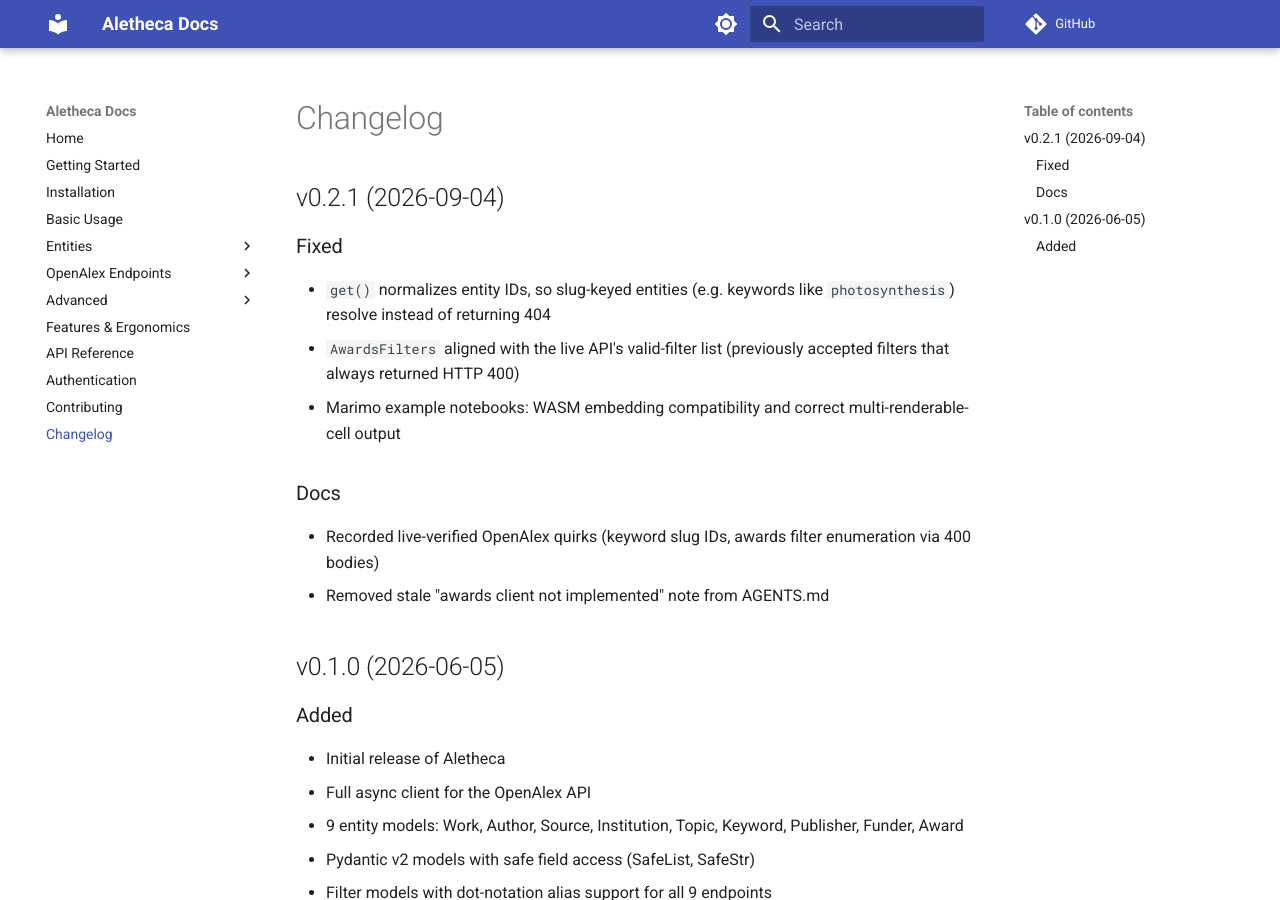
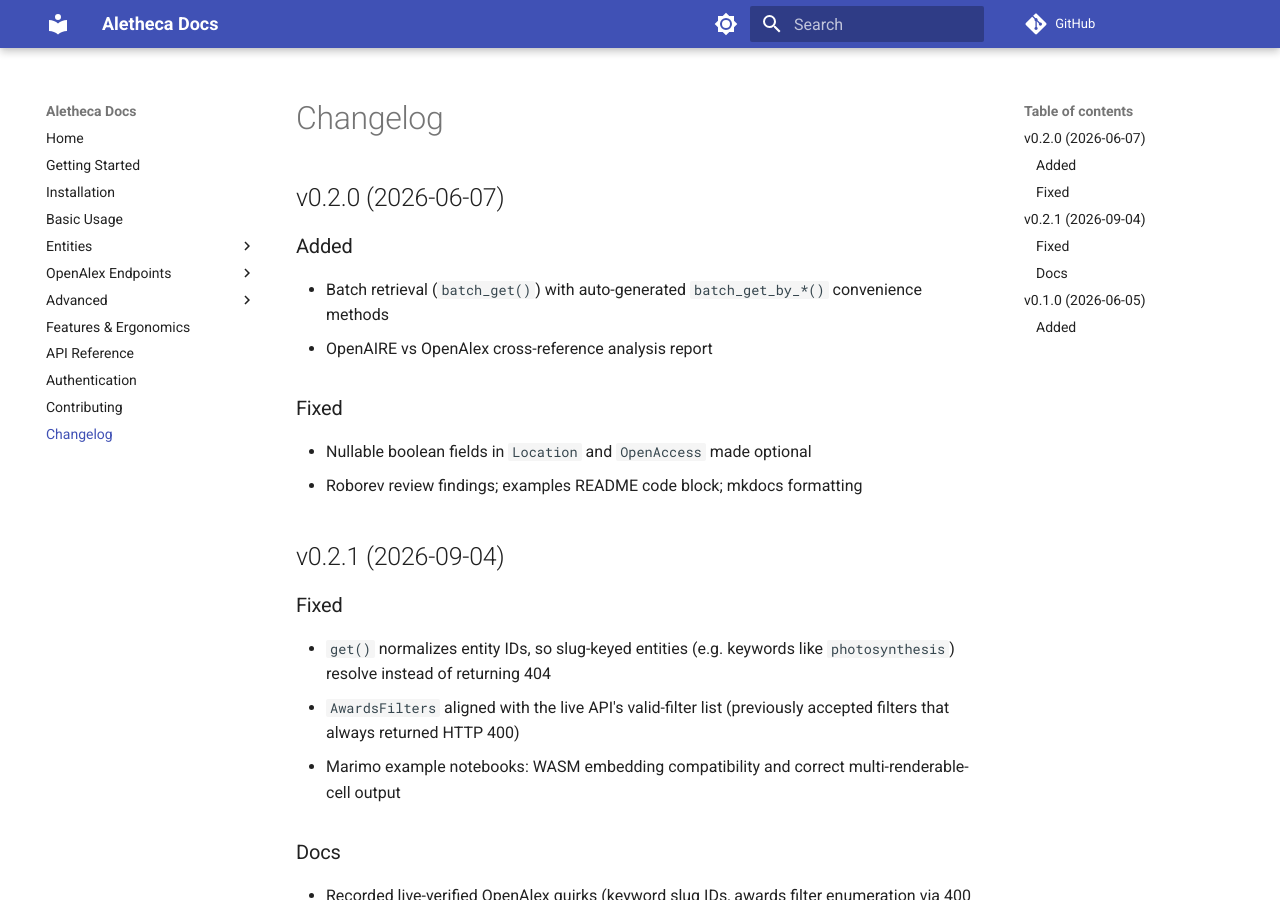
Before and after one commit to utsmok/aletheca, an MkDocs documentation site: the page built from docs/changelog.md, in a window 1280 px wide and 900 px high. Built offline with MkDocs 1.6.1 and Material for MkDocs 9.7.7, drawn with Linux system fonts in a browser that asks for light colours; comment, search, counter and statistics services are not loaded.

Commit message:
docs: backfill v0.2.0 changelog entry

```diff
--- a/docs/changelog.md
+++ b/docs/changelog.md
@@ -1,4 +1,15 @@
 # Changelog
+## v0.2.0 (2026-06-07)
+
+### Added
+- Batch retrieval (`batch_get()`) with auto-generated `batch_get_by_*()`
+  convenience methods
+- OpenAIRE vs OpenAlex cross-reference analysis report
+
+### Fixed
+- Nullable boolean fields in `Location` and `OpenAccess` made optional
+- Roborev review findings; examples README code block; mkdocs formatting
+
 ## v0.2.1 (2026-09-04)
 
 ### Fixed
```
